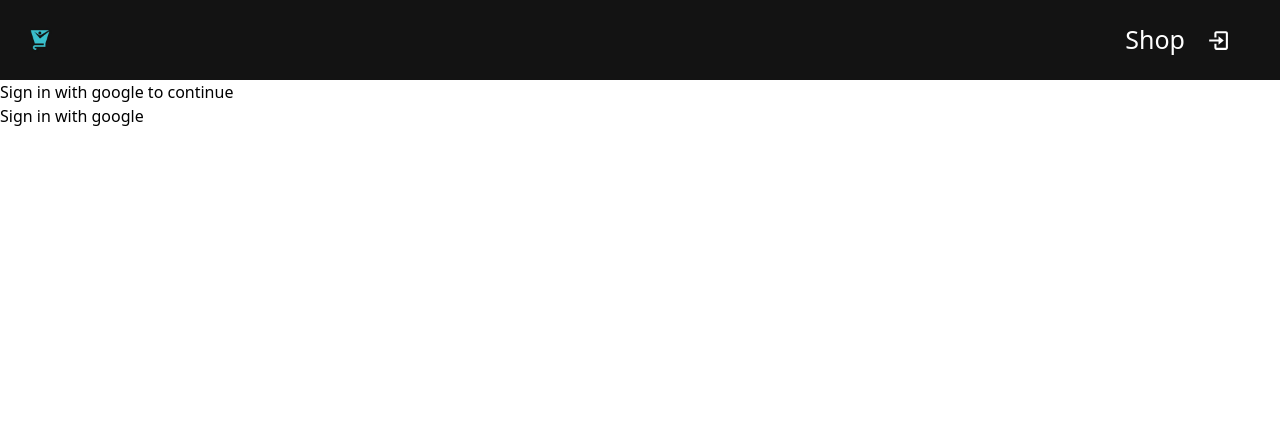
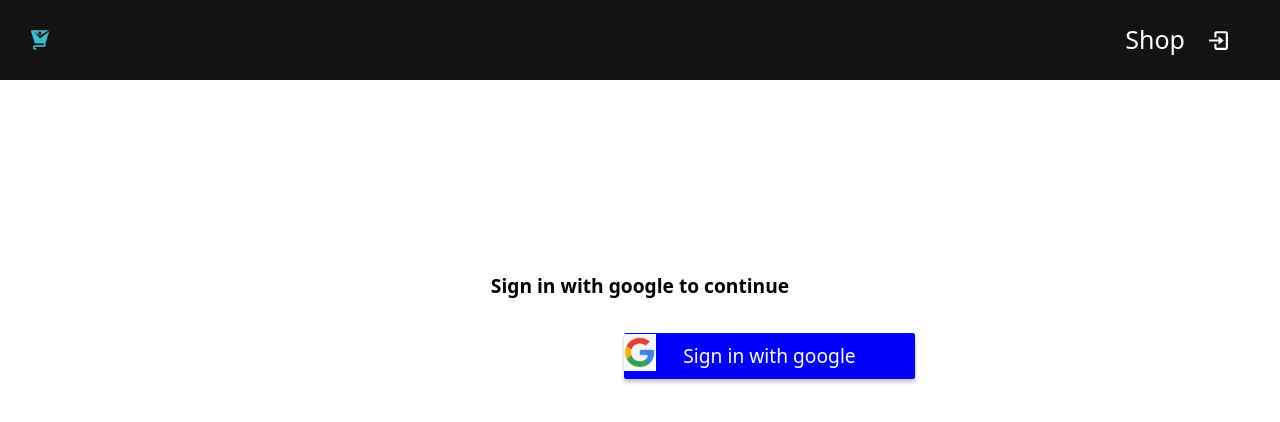
Before and after one commit to hemantmm/Ship-Cart, a React (Create React App) app: page /login in a window 1280 px wide. Shown: the top 422 px of the page. Built offline with nearby package versions, Linux system fonts and the light colour scheme.

Commit message:
Updated Button

```diff
--- a/src/App.css
+++ b/src/App.css
@@ -1,3 +1,48 @@
 @tailwind base;
 @tailwind components;
 @tailwind utilities;
+
+.loginPage
+{
+    padding: 10rem;
+    text-align: center;
+}
+
+.loginPage p
+{
+    padding: 2rem;
+    font-size: larger;
+    font-weight: bold;
+}
+
+.login-with-google-btn
+{
+    display: flex;
+    justify-content: center;
+    align-items: center;
+    margin-left: 29rem;
+    background-color: #fff;
+    box-shadow: 0 3px 4px 0 rgba(0, 0, 0, 0.25);
+    padding: 0;
+    width: 291px;
+    height: 46px;
+    border-radius: 2px;
+    line-height: 46px;
+    text-align: center;
+    color: #fff;
+    font-size: larger;
+    background-color: blue;
+}
+
+.login-with-google-btn:hover
+{
+    cursor: pointer;
+}
+
+.logoGoogle
+{
+    position: absolute;
+    margin-left: 29rem;
+    width: 2.5%;
+    top: 20.85rem;
+}
--- a/src/page/Login.jsx
+++ b/src/page/Login.jsx
@@ -2,6 +2,8 @@ import React from 'react'
 import { auth,provider } from '../firebase-config'
 import { signInWithPopup } from 'firebase/auth'
 import { useNavigate } from 'react-router-dom'
+import '../App.css';
+import googleLogo from '../images/googleImage.png'
 
 function Login({setIsAuth}) {
 
@@ -17,8 +19,13 @@ function Login({setIsAuth}) {
 
   return (
     <div className='loginPage'>
-        <p>Sign in with google to continue</p>
-        <button className='login-with-google-btn' onClick={signInWithGoogle}>Sign in with google</button>
+        <p className=''>Sign in with google to continue</p>
+        <div onClick={signInWithGoogle}>
+        <button className='login-with-google-btn' >
+          Sign in with google
+          </button>
+          <img src={googleLogo} alt="" className='logoGoogle' />
+          </div>
     </div>
   )
 }
```
Also changed, not shown: src/images/googleImage.png (added).
